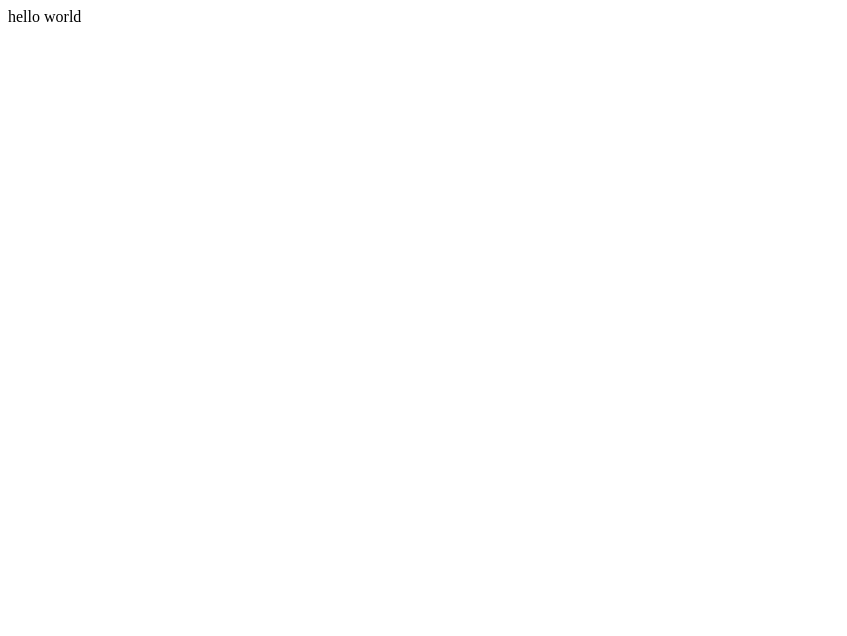
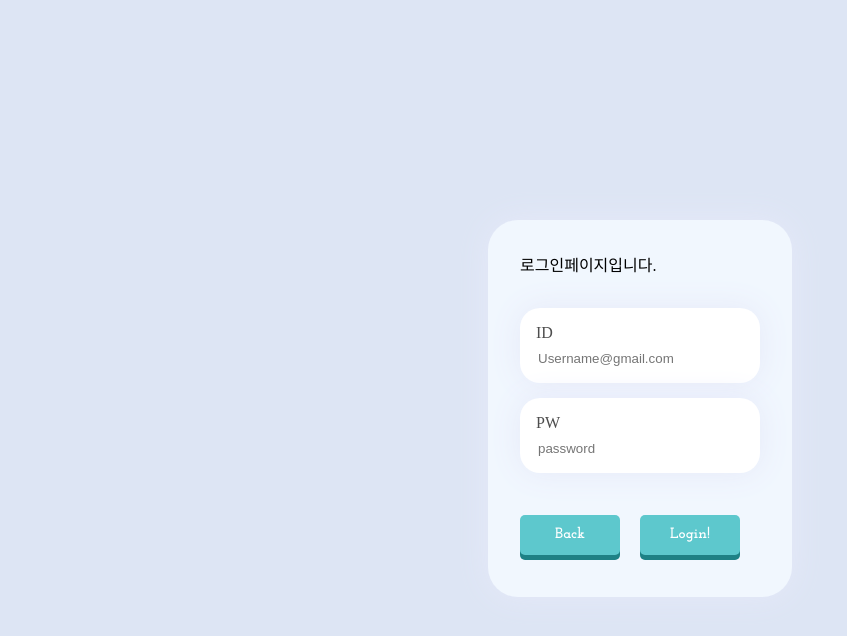
Before and after one commit to ChoByungHyun/SingleWebPage, a React (Create React App) app: page /Login in a window 1280 px wide. Shown: the top 636 px of the page, without its empty margins (0-847 px from the left). Built offline with nearby package versions, Linux system fonts and the light colour scheme.

Commit message:
[Feat] 페이지 세팅, 페이지간 이동 구현.

```diff
--- a/package.json
+++ b/package.json
@@ -9,6 +9,7 @@
     "eslint-plugin-jsx-a11y": "^6.7.1",
     "react": "^18.2.0",
     "react-dom": "^18.2.0",
+    "react-router-dom": "^6.11.1",
     "react-scripts": "5.0.1",
     "web-vitals": "^2.1.4"
   },
--- a/src/App.js
+++ b/src/App.js
@@ -1,8 +1,17 @@
+import Landing from "./Pages/Landing/Landing";
+import Login from "./Pages/Login/Login";
+import SignUp from "./Pages/SignUp/SignUp";
+import Main from "./Pages/Main/Main";
+import { BrowserRouter, Routes, Route } from "react-router-dom";
+
 function App() {
   return (
-    <div>
-      hello world
-    </div>
+    <Routes>
+      <Route path={"/Login"} element={<Login />} />
+      <Route path={"/SignUp"} element={<SignUp />} />
+      <Route path={"/Main"} element={<Main />} />
+      <Route path={"/"} element={<Landing />} />
+    </Routes>
   );
 }
 export default App;
--- /dev/null
+++ b/src/Pages/Components/MyButton.css
@@ -0,0 +1,25 @@
+@import url(https://fonts.googleapis.com/css?family=Josefin+Slab:100,300,400,600,700);
+.MyButton {
+  display: block;
+  position: relative;
+  float: left;
+  width: 100px;
+  padding: 0;
+  margin: 10px 20px 10px 0;
+  font-weight: 700;
+  font-size: 15px;
+  text-align: center;
+  line-height: 40px;
+  color: #fff;
+  border-radius: 5px;
+  transition: all 0.2s;
+  background: #5dc8cd;
+  box-shadow: 0px 5px 0px 0px #1e8185;
+  font-family: "Josefin Slab", serif;
+  border: none;
+}
+.MyButton:hover {
+  box-shadow: 0px 0px 0px 0px #1e8185;
+  margin-top: 15px;
+  margin-bottom: 5px;
+}
--- /dev/null
+++ b/src/Pages/Components/MyButton.jsx
@@ -0,0 +1,17 @@
+import "./MyButton.css";
+const MyButton = ({ text, type, onClick }) => {
+  const btnType = ["positive", "nagative"].includes(type) ? type : "default";
+
+  return (
+    <button
+      className={["MyButton", `MyButton_${btnType}`].join(" ")}
+      onClick={onClick}
+    >
+      {text}
+    </button>
+  );
+};
+MyButton.defaultProps = {
+  type: "default",
+};
+export default MyButton;
--- /dev/null
+++ b/src/Pages/Landing/Landing.jsx
@@ -0,0 +1,33 @@
+import React from "react";
+import Login from "../Login/Login";
+import SignUp from "../SignUp/SignUp";
+import Main from "../Main/Main";
+import MyButton from "../Components/MyButton";
+import {
+  Route,
+  Link,
+  Routes,
+  BrowserRouter,
+  useNavigate,
+} from "react-router-dom";
+
+const Landing = () => {
+  const navigate = useNavigate();
+
+  const goToLogIn = () => {
+    navigate("/Login");
+  };
+  const goToSignUp = () => {
+    navigate("/SignUp");
+  };
+
+  return (
+    <div>
+      <div>안녕하세요. 랜딩페이지입니다.</div>
+      <MyButton text={"Login"} onClick={goToLogIn} />
+      <MyButton text={"Sign Up"} onClick={goToSignUp} />
+    </div>
+  );
+};
+
+export default Landing;
--- /dev/null
+++ b/src/Pages/Login/Login.css
@@ -0,0 +1,82 @@
+.login-wrapper {
+  /* width: 90vw;
+  display: flex;
+  flex-direction: column;
+  margin: 0 auto;
+  justify-content: center;
+  align-items: center;
+  gap: 70px;
+  margin-top: 50px; */
+
+  background: #f1f7fe;
+  padding: 2em;
+  display: flex;
+  flex-direction: column;
+  border-radius: 30px;
+  box-shadow: 0 0 2em #e6e9f9;
+  gap: 2em;
+  /* height: 100vh; */
+}
+
+
+body {
+  -webkit-user-select: none;
+  -moz-user-select: none;
+  -ms-user-select: none;
+  user-select: none;
+  overflow-y: hidden;
+  display: flex;
+  justify-content: center;
+  align-items: center;
+  background: #dde5f4;
+  height: 100vh;
+}
+
+
+.login-input-container {
+  display: flex;
+  flex-direction: column;
+  gap: 15px;
+}
+
+.email {
+  background: white;
+  box-shadow: 0 0 2em #e6e9f9;
+  padding: 1em;
+  display: flex;
+  flex-direction: column;
+  gap: 0.5em;
+  border-radius: 20px;
+  color: #4d4d4d;
+}
+
+.password {
+  background: white;
+  box-shadow: 0 0 2em #e6e9f9;
+  padding: 1em;
+  display: flex;
+  flex-direction: column;
+  gap: 0.5em;
+  border-radius: 20px;
+  color: #4d4d4d;
+}
+
+.login-input {
+  outline: none;
+  border: none;
+}
+
+/* .email .login-input::-moz-placeholder {
+  color: black;
+  font-size: 0.9em;
+}
+
+.email .login-input:-ms-input-placeholder {
+  color: black;
+  font-size: 0.9em;
+}
+
+.email .login-input::placeholder {
+  color: black;
+  font-size: 0.9em;
+} */
--- /dev/null
+++ b/src/Pages/Login/Login.jsx
@@ -0,0 +1,44 @@
+import React from "react";
+import { useNavigate } from "react-router-dom";
+import SignUp from "../SignUp/SignUp";
+import Main from "../Main/Main";
+import MyButton from "../Components/MyButton";
+import "./Login.css";
+const Login = () => {
+  const navigate = useNavigate();
+
+  const goToMain = () => {
+    navigate("/Main");
+  };
+  return (
+    <div className="login-wrapper">
+      <div>로그인페이지입니다.</div>
+      <div className="login-input-container">
+        <div className="email">
+          <label htmlFor="loginId">ID</label>
+          <input
+            className="login-input"
+            id="loginId"
+            placeholder="Username@gmail.com"
+            type="text"
+          />
+        </div>
+        <div className="password">
+          <label htmlFor="loginPw">PW</label>
+          <input
+            className="login-input"
+            id="loginPw"
+            placeholder="password"
+            type="text"
+          />
+        </div>
+      </div>
+      <div className="login-button-container">
+        <MyButton text={"Back"} onClick={() => navigate(-1)} />
+        <MyButton text={"Login!"} onClick={goToMain} />
+      </div>
+    </div>
+  );
+};
+
+export default Login;
--- /dev/null
+++ b/src/Pages/Main/Main.jsx
@@ -0,0 +1,17 @@
+import React from "react";
+import Login from "../Login/Login";
+import SignUp from "../SignUp/SignUp";
+import MyButton from "../Components/MyButton";
+import { useNavigate } from "react-router-dom";
+
+const Main = () => {
+  const navigate = useNavigate();
+  return (
+    <div>
+      메인페이지입니다.
+      <MyButton text={"Back"} onClick={() => navigate(-1)} />
+    </div>
+  );
+};
+
+export default Main;
--- /dev/null
+++ b/src/Pages/SignUp/SignUp.jsx
@@ -0,0 +1,16 @@
+import React from "react";
+import Login from "../Login/Login";
+import MyButton from "../Components/MyButton";
+import { useNavigate } from "react-router-dom";
+
+const SignUp = () => {
+  const navigate = useNavigate();
+  return (
+    <div>
+      <div>회원가입페이지입니다.</div>
+      <MyButton text={"Back"} onClick={() => navigate(-1)} />
+    </div>
+  );
+};
+
+export default SignUp;
--- a/src/index.js
+++ b/src/index.js
@@ -2,7 +2,12 @@ import React from "react";
 // import ReactDOM from 'react-dom'; //구버전
 import { createRoot } from "react-dom/client";
 import App from "./App";
+import { BrowserRouter } from "react-router-dom";
 
 const container = document.getElementById("root");
 const root = createRoot(container);
-root.render(<App />);
+root.render(
+  <BrowserRouter>
+    <App />
+  </BrowserRouter>
+);
```
Also changed, not shown: 1 other file (tests, documents, lock files or other folders).
